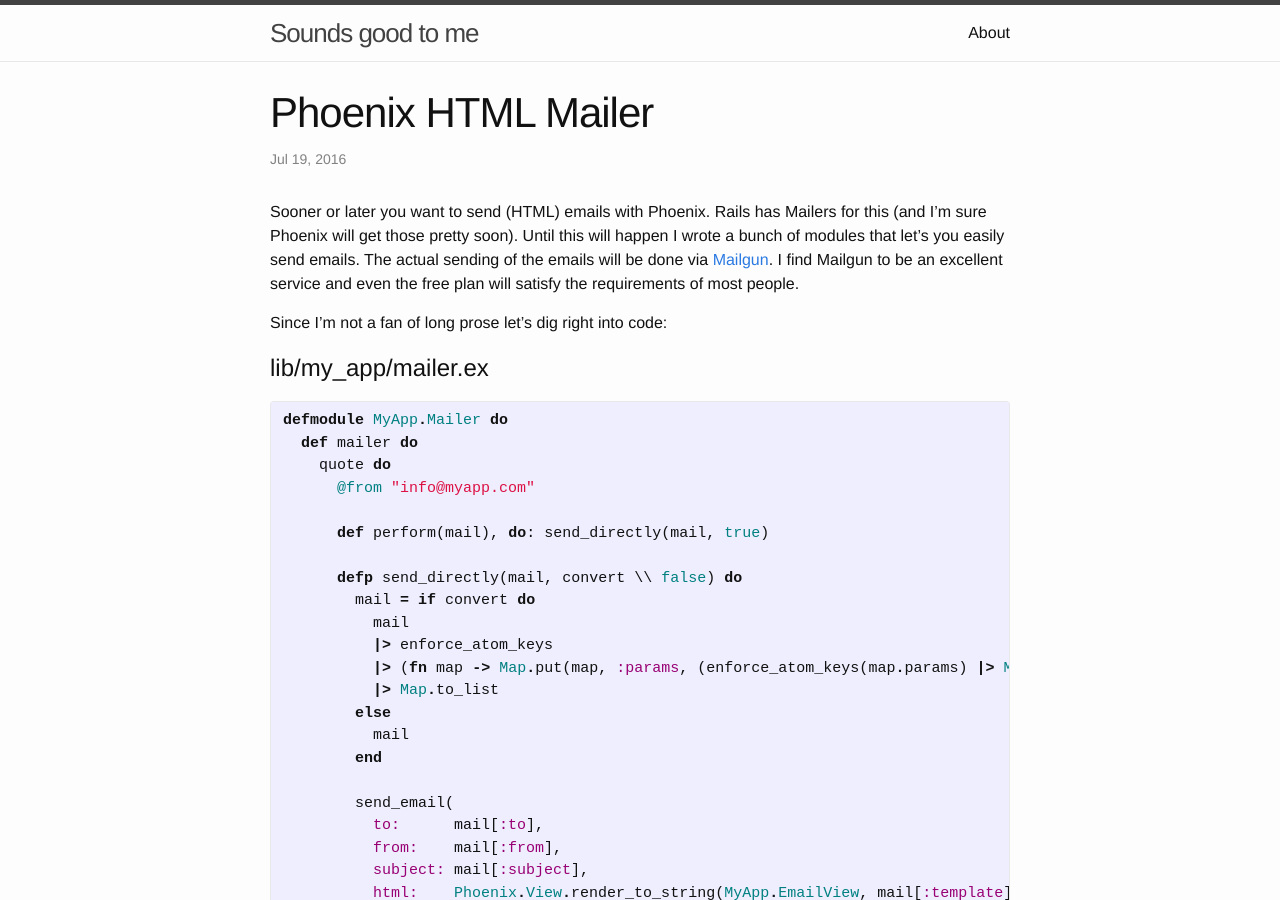
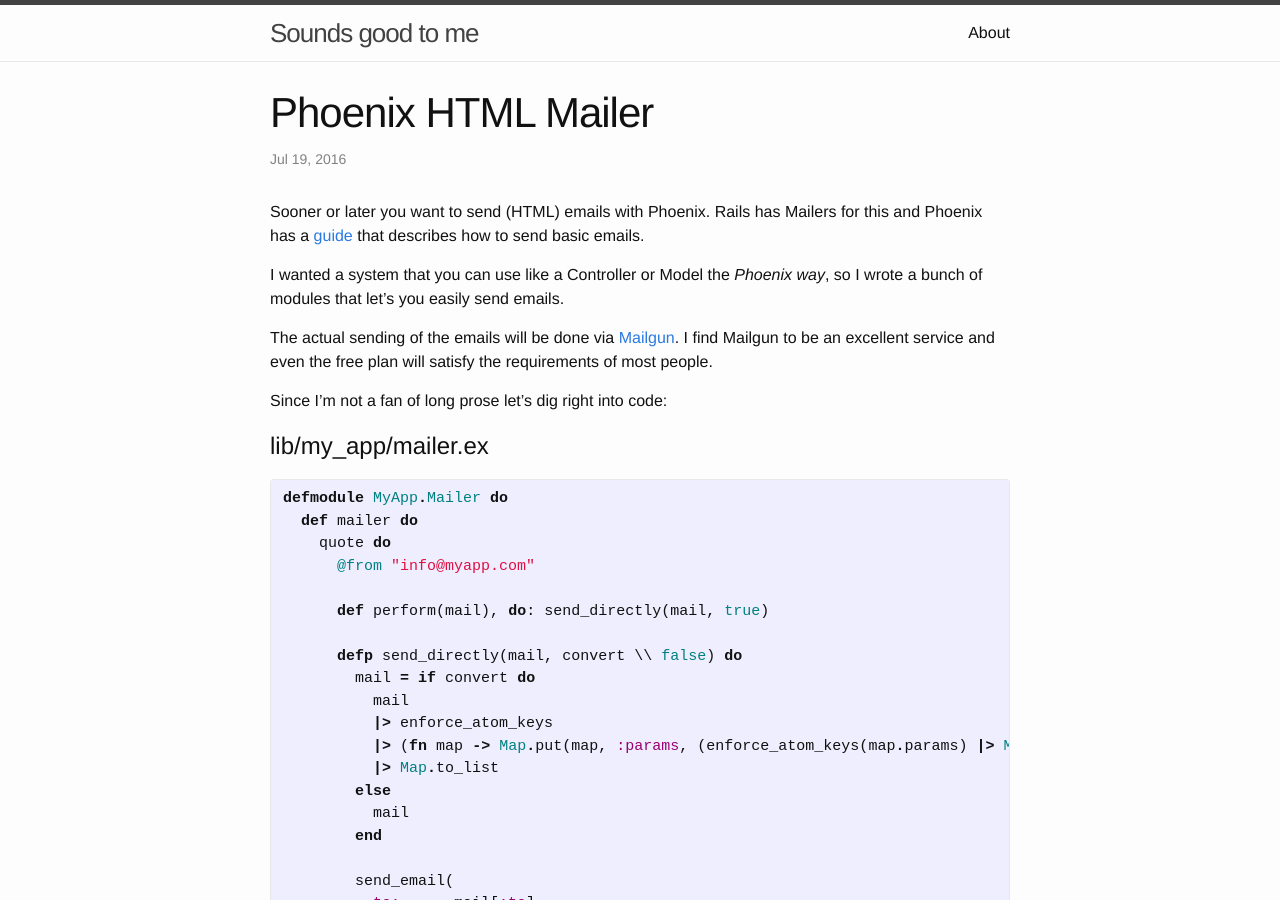
Before and after one commit to DerKobe/DerKobe.github.io, a Jekyll site: the page built from _posts/2016-07-19-phoenix-html-mailer.markdown, in a window 1280 px wide and 900 px high. Built offline with Jekyll 4.4.1, drawn with Linux system fonts in a browser that asks for light colours.

Commit message:
better intro

```diff
--- a/_posts/2016-07-19-phoenix-html-mailer.markdown
+++ b/_posts/2016-07-19-phoenix-html-mailer.markdown
@@ -4,8 +4,13 @@ title: "Phoenix HTML Mailer"
 date: 2016-07-19T09:55:25+02:00
 ---
 
-Sooner or later you want to send (HTML) emails with Phoenix. Rails has Mailers for this (and I'm sure Phoenix will get those pretty soon).
-Until this will happen I wrote a bunch of modules that let's you easily send emails. The actual sending of the emails will be done via [Mailgun](https://www.mailgun.com/).
+Sooner or later you want to send (HTML) emails with Phoenix. Rails has Mailers for this and Phoenix has a
+[guide](http://www.phoenixframework.org/docs/sending-email) that describes how to send basic emails.
+
+I wanted a system that you can use like a Controller or Model the _Phoenix way_, so I wrote a bunch of modules
+that let's you easily send emails.
+
+The actual sending of the emails will be done via [Mailgun](https://www.mailgun.com/).
 I find Mailgun to be an excellent service and even the free plan will satisfy the requirements of most people.
 
 Since I'm not a fan of long prose let's dig right into code:
```
Also changed, not shown: 2 other files.
